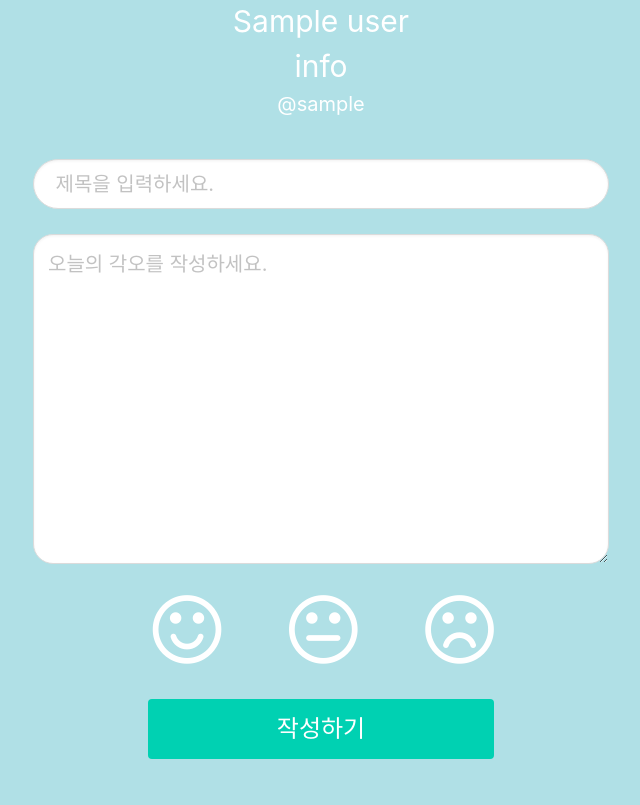
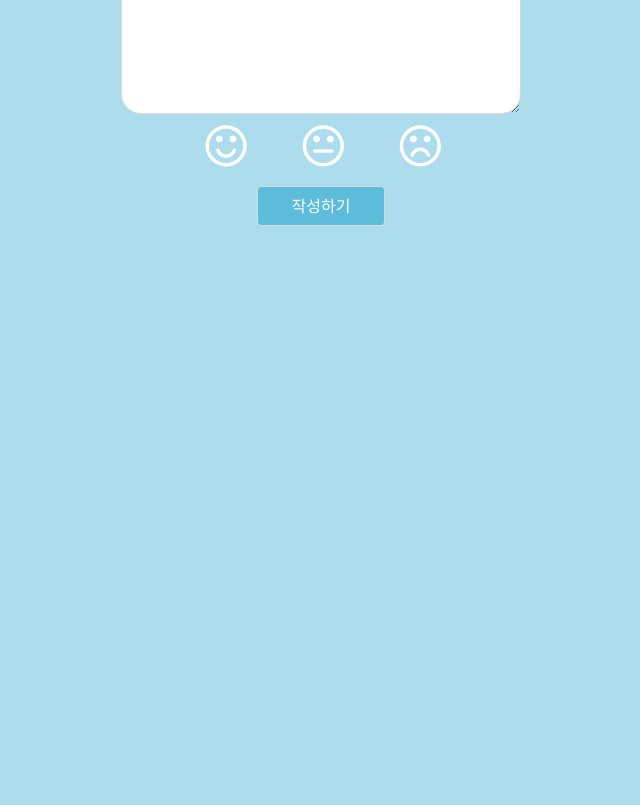
Before and after one commit to jeongjae95/jeongjae95, a Flask app: template templates/post_form.html in a window 1280 px wide. Shown: the part 551-1356 px from the top of the page, without its empty margins (319-959 px from the left). After the commit the page ends 777 px from the top, so only its background shows below. Run offline with Flask 2, Linux system fonts and the light colour scheme; the template is opened without the code that fills it: most values are stand-ins (such as "Sample title", 1, 10 or a date in 2020); some libraries are stand-ins or nearby versions; some web fonts are replaced.

Commit message:
메인화면 최종본

```diff
--- a/templates/post_form.html
+++ b/templates/post_form.html
@@ -2,108 +2,135 @@
 <html lang="en">
 <head>
     <meta charset="UTF-8">
-    <title>Home | SCRUM!</title>
+    <title>각오작성 | SCRUM!</title>
 
     <!-- Required meta tags -->
     <meta charset="utf-8">
     <meta name="viewport" content="width=device-width, initial-scale=1, shrink-to-fit=no">
-{#    <link rel="shortcut icon" href="{{ url_for('static', filename='favicon.ico') }}" type="image/x-icon">#}
-{#    <link rel="icon" href="{{ url_for('static', filename='favicon.ico') }}" type="image/x-icon">#}
-    <meta property="og:title" content="스크럼"/>
-    <meta property="og:description" content="mini project for Web Plus"/>
-{#    <meta property="og:image" content="{{ url_for('static', filename='ogimg.png') }}"/>#}
+    <link rel="shortcut icon" href="{{ url_for('static', filename='favicon.ico') }}" type="image/x-icon">
+    <link rel="icon" href="{{ url_for('static', filename='favicon.ico') }}" type="image/x-icon">
+    <meta property="og:title" content="스크럼! - 모여라!"/>
+    <meta property="og:description" content="SCRUM! - To Dare Is To Do"/>
+    <meta property="og:image" content="{{ url_for('static', filename='ogimg.png') }}"/>
     <!-- Bulma CSS -->
     <link rel="stylesheet" href="https://cdn.jsdelivr.net/npm/bulma@0.9.1/css/bulma.min.css">
-{#    <link href="{{ url_for('static', filename='mystyle.css') }}" rel="stylesheet">#}
 
     <!-- Font Awesome CSS -->
-
     <link href="https://fonts.googleapis.com/css2?family=Nanum+Gothic+Coding&display=swap" rel="stylesheet">
     <link href="//maxcdn.bootstrapcdn.com/font-awesome/4.7.0/css/font-awesome.min.css" rel="stylesheet">
+    <!-- Google Font -->
+    <link rel="preconnect" href="https://fonts.googleapis.com">
+    <link rel="preconnect" href="https://fonts.gstatic.com" crossorigin>
+    <link href="https://fonts.googleapis.com/css2?family=Black+Han+Sans&family=Luckiest+Guy&family=Source+Code+Pro:ital,wght@0,400;1,900&display=swap"
+          rel="stylesheet">
 
     <!-- JS -->
     <script src="https://ajax.googleapis.com/ajax/libs/jquery/3.4.1/jquery.min.js"></script>
     <script src="https://cdnjs.cloudflare.com/ajax/libs/jquery-cookie/1.4.1/jquery.cookie.js"></script>
-{#    <script src="{{ url_for('static', filename='myjs.js') }}"></script>#}
     <script>
 
     </script>
     <style>
         .logo {
             font-size: 30px;
+            margin: auto 0 auto 15px;
+            font-family: 'Luckiest Guy', cursive;
+            color: #5cbcda;
+            cursor: pointer;
         }
 
         body {
-            background-color: powderblue;
+            background-color: RGBA(92, 188, 218, 0.5);
+            min-width: 300px;
             min-height: 100vh;
-            padding-bottom: 1rem;
+            padding-bottom: 1vh;
         }
 
-        .navbar-burger {
-            margin: auto 10px 10px auto;
+        .navbar-item {
+            margin-left: auto;
+            float: right;
         }
 
-        .navbar-burger:hover {
-            cursor: unset;
-            background-color: unset;
+
+        .content-top {
+            padding-top: 3vh;
+            padding-bottom: 3vh;
         }
 
         .main-title {
             height: 10%;
-            font-size: 80px;
+            font-size: 5vh;
             font-weight: bold;
             color: white;
             margin: auto;
             text-align: center;
+            font-family: 'Luckiest Guy', cursive;
         }
 
         .container-item {
-            margin: 0px auto 25px auto;
+            margin: 1vh auto 1vh auto;
         }
 
         .board-container {
-            width: 45%;
-            max-width: 800px;
-            min-width: 400px;
-            min-height: 50vw;
+            width: 50vw;
+            min-width: 250px;
+            max-width: 50vh;
             margin: auto;
         }
 
-        .board-container > #profile_pic {
-            width: 200px;
-            margin: 0px auto 40px auto;
+        .user_info_div {
+            max-width: 50vh;
+            margin: 0px auto 10px auto;
+            width: fit-content;
+        }
+
+        .profile_pic {
+            max-width: 20vh;
+            width: 10vh;
+            margin: auto;
         }
 
         .user_info {
+            width: fit-content;
             text-align: center;
+            margin: auto;
         }
 
         .user_info > .name {
-            font-size: 30px;
+            font-size: min(max(16px, 4vh), 25px);
             color: white;
         }
 
         .user_info > .id {
-            font-size: 20px;
+            font-size: min(max(12px, 3vh), 22px);
             color: white;
+        }
+
+        .board-title {
+
         }
 
         .board-textarea {
             border-radius: 20px;
-            min-height: 10vw;
-            max-height: 40vw;
-            height: 100%;
+            min-height: 10vh;
+            height: 30vh;
         }
 
         .board-button {
-            min-width: 300px;
-            width: 60%;
-            margin: 30px auto;
+            margin-top: 2vh;
+        }
+
+        .button-custom {
+            background-color: #5cbcda;
+            color: white;
+            display: block;
+            margin: auto;
+            width: 10vw;
+            min-width: 90px;
         }
 
         .emotion {
             width: 60%;
-            min-width: 225px;
             display: flex;
             justify-content: space-between;
             margin: auto;
@@ -115,39 +142,62 @@
             opacity: 0;
         }
 
-        [type=radio] + label {
+        .emotion > label * {
             cursor: pointer;
             color: white;
         }
 
-        [type=radio]:checked + label {
-            color: blue;
+        .nice-label > input:checked + i {
+            color: green;
         }
+
+        .normal-label > input:checked + i {
+            color: orange;
+        }
+
+        .bad-label > input:checked + i {
+            color: red;
+        }
+
     </style>
     <script>
+        {# 페이지 로드시 쿠키 확인 #}
         $(document).ready(function () {
+            cookie_check()
         })
+        {# 쿠키 확인: 쿠키에 토큰이 없다면 로그인 페이지로 이동 #}
+        function cookie_check() {
+            let cookie = $.cookie('mytoken');
+            if (cookie == null) {
+                alert('로그인 정보가 존재하지 않습니다.')
+                window.location.replace("/login")
+            }
+        }
 
+        {# 게시물 작성 #}
         function post_board() {
             let emotion = $('input[name=emotion-radio]:checked').val()
             let title = $('#title').val();
             let content = $('#content').val();
 
+            {# 제목이 없다면 alert 출력 #}
             if (title == "") {
                 alert("제목을 입력해주세요!")
                 return;
             }
+            {# 내용이 없다면 alert 출력 #}
             if (content == "") {
                 alert("내용을 입력해주세요!")
                 return;
             }
+            {# 기분을 선택하지 않았다면 alert 출력 #}
             if (emotion == null) {
                 alert("오늘의 기분을 선택해 주세요!")
                 return;
             }
 
+            {# input 내용을 불러와 서버로 전달 #}
             let form_data = new FormData()
-            form_data.append("member_id_give", 'member1')
             form_data.append("title_give", title)
             form_data.append("content_give", content)
             form_data.append("emotion_give", emotion)
@@ -162,122 +212,91 @@
                 success: function (response) {
                     if (response["result"] == "success") {
                         alert(response['msg'])
+                        {# 게시물 작성 완료 후 게시물 작성 이력을 로컬스토리지에 저장 #}
+                        window.localStorage.setItem('post_state', 'posted')
+                        {# 게시물 작성 후 메인 화면으로 이동 #}
                         window.location.href = "/"
                     }
                 }
             });
         }
 
+        {# 로그아웃 : 로그인 정보 토큰을 쿠키에서 제거하고 alert를 띄운 후 로그인 페이지로 이동#}
         function sign_out() {
             $.removeCookie('mytoken', {path: '/'});
             alert('로그아웃!')
             window.location.href = "/login"
         }
+
+        {# 메인 페이지로 이동 시 로컬스토리지를 확인하여 오늘 작성한 각오가 없다면 alert를 띄우고 오늘의 각오를 작성 했다면 메인 페이지로 이동 #}
+        function home() {
+            if (window.localStorage.getItem('post_state') == 'posted') {
+                window.location.href = "/"
+            } else {
+                alert("오늘의 각오를 작성해주세요!")
+            }
+        }
     </script>
 
 </head>
 <body>
-<nav class="navbar" role="navigation" aria-label="main navigation">
-    <div class="navbar-brand">
-        <a class="navbar-item" href="/">
-            <span class="logo">SCRUM!</span>
-        </a>
-        <div class="navbar-burger">
-            <div class="navbar-item dropdown is-right is-hoverable ">
-                <div class="dropdown-trigger">
-                    <i class="fa fa-user fa-3x" aria-hidden="true" onclick=""></i>
-                </div>
-                <div class="dropdown-menu" role="menu" aria-hidden="true">
-                    <div class="dropdown-content">
-                        <a class="dropdown-item" href="/user/{{ user_info.username }}">
-                            Profile
-                        </a>
-                        <a onclick="sign_out()" class="dropdown-item">
-                            Logout
-                        </a>
-                        <hr class="dropdown-divider">
-                        <a href="#" class="dropdown-item">
-                            Report an issue
-                        </a>
-                    </div>
-                </div>
-            </div>
+<nav class="navbar" role="navigation">
+    <span class="logo" onclick="home()">SCRUM!</span>
+    <div class="navbar-item dropdown is-right is-hoverable">
+        <div class="dropdown-trigger">
+            <i class="fa fa-bars fa-2x" aria-hidden="true" onclick=""></i>
         </div>
-    </div>
-    <div id="navbarBasicExample" class="navbar-menu">
-        <div class="navbar-start">
-        </div>
-        <div class="navbar-end">
-            <div class="navbar-item dropdown is-right is-hoverable">
-                <div class="dropdown-trigger">
-                    <i class="fa fa-user fa-3x" aria-hidden="true" onclick=""></i>
-                </div>
-                <div class="dropdown-menu" id="dropdown-menu" role="menu">
-                    <div class="dropdown-content">
-                        <a class="dropdown-item" href="/user/{{ user_info.username }}">
-                            Profile
-                        </a>
-                        <a onclick="sign_out()" class="dropdown-item">
-                            Logout
-                        </a>
-                        <hr class="dropdown-divider">
-                        <a href="#" class="dropdown-item">
-                            Report an issue
-                        </a>
-                    </div>
-                </div>
+        <div class="dropdown-menu" id="dropdown-menu" role="menu">
+            <div class="dropdown-content">
+                <a class="dropdown-item" href="/user/{{ user_info.username }}">
+                    프로필
+                </a>
+                <a class="dropdown-item" onclick="sign_out()" style="color: red">
+                    로그아웃
+                </a>
             </div>
         </div>
     </div>
 </nav>
-<section class="section is-small">
+<section class="section is-small content-top">
     <div class="main-title">{{ today }}</div>
     <div class="main-title">SCRUM!</div>
 </section>
 <article class="article board-container">
-    <figure id="profile_pic" class="image">
-        <a href="/user/{{ user_info.username }}">
-            {% if user_info.profile_pic == "" %}
-                <img class="is-rounded" src="{{ url_for('static', filename=user_info.profile_pic_real) }}">
-            {% else %}
-                <img class="is-rounded" src="{{ url_for('static', filename=user_info.profile_pic) }}">
-            {% endif %}
-        </a>
+    <a class="image user_info_div" href="/user/{{ user_info.username }}">
+        <div class="profile_pic">
+            <img class="is-rounded" src="{{ url_for('static', filename=user_info.profile_pic_real) }}"">
+        </div>
+
         <div class="user_info">
             <span class="name">
-                {{ user_info.profile_name }}
+                {{ user_info.nickname }}
             </span>
             <br>
             <span class="id">
                 @{{ user_info.username }}
             </span>
         </div>
-    </figure>
-    <input id="title" class="input is-rounded is-medium container-item" type="text" placeholder="제목을 입력하세요.">
-    <textarea id="content" class="textarea is-medium container-item board-textarea" placeholder="오늘의 각오를 작성하세요."
-              rows="10"></textarea>
+    </a>
+
+    <input id="title" class="input is-rounded container-item board-title" type="text" placeholder="제목을 입력하세요.">
+    <textarea id="content" class="textarea container-item board-textarea" placeholder="오늘의 각오를 작성하세요."></textarea>
     <div class="control emotion">
-        <label class="radio">
+        <label class="radio nice-label">
             <input type="radio" name="emotion-radio" id="nice" value="nice">
-            <label for="nice">
-                <i class="fa fa-smile-o fa-5x" aria-hidden="true"></i>
-            </label>
+            <i class="fa fa-smile-o fa-3x" aria-hidden="true"></i>
         </label>
-        <label class="radio">
+        <label class="radio normal-label">
             <input type="radio" name="emotion-radio" id="normal" value="normal">
-            <label for="normal">
-                <i class="fa fa-meh-o fa-5x" aria-hidden="true"></i>
-            </label>
+            <i class="fa fa-meh-o fa-3x" aria-hidden="true"></i>
         </label>
-        <label class="radio">
+        <label class="radio bad-label">
             <input type="radio" name="emotion-radio" id="bad" value="bad">
-            <label for="bad">
-                <i class="fa fa-frown-o fa-5x" aria-hidden="true"></i>
-            </label>
+            <i class="fa fa-frown-o fa-3x" aria-hidden="true"></i>
         </label>
     </div>
     <div class="board-button">
-        <button class="button is-primary is-large is-fullwidth" onclick="post_board()" id="post-button">작성하기
+        <button class="button button-custom" onclick="post_board()" id="post-button">작성하기
         </button>
     </div>
 </article>
```
